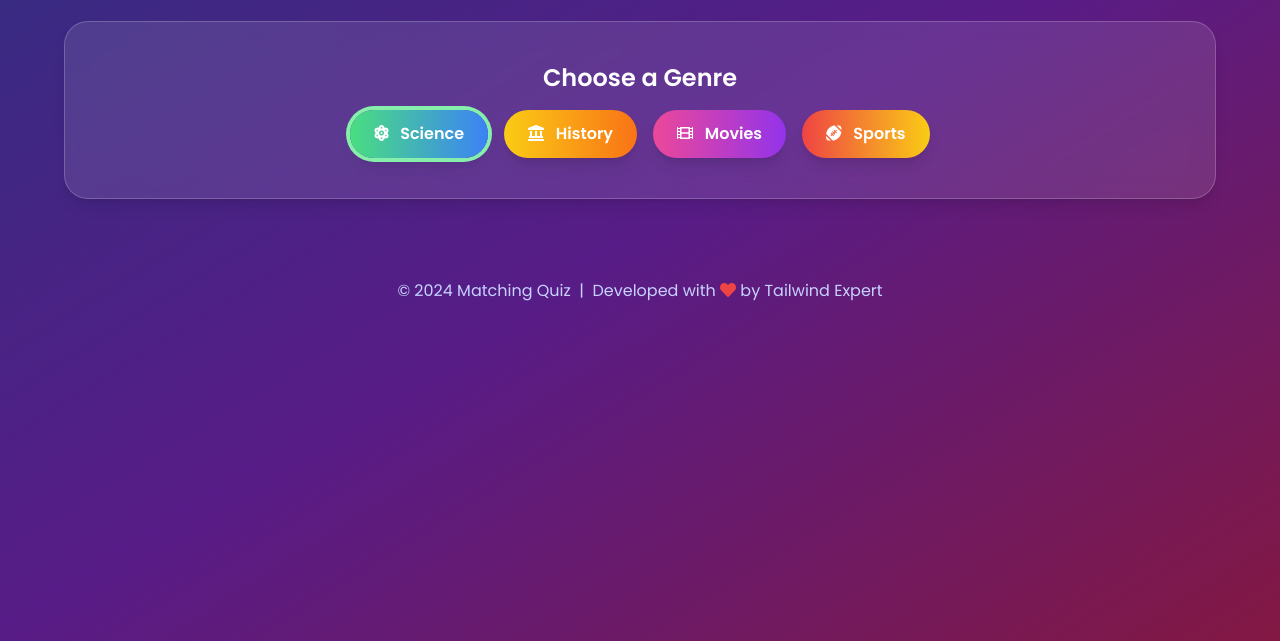
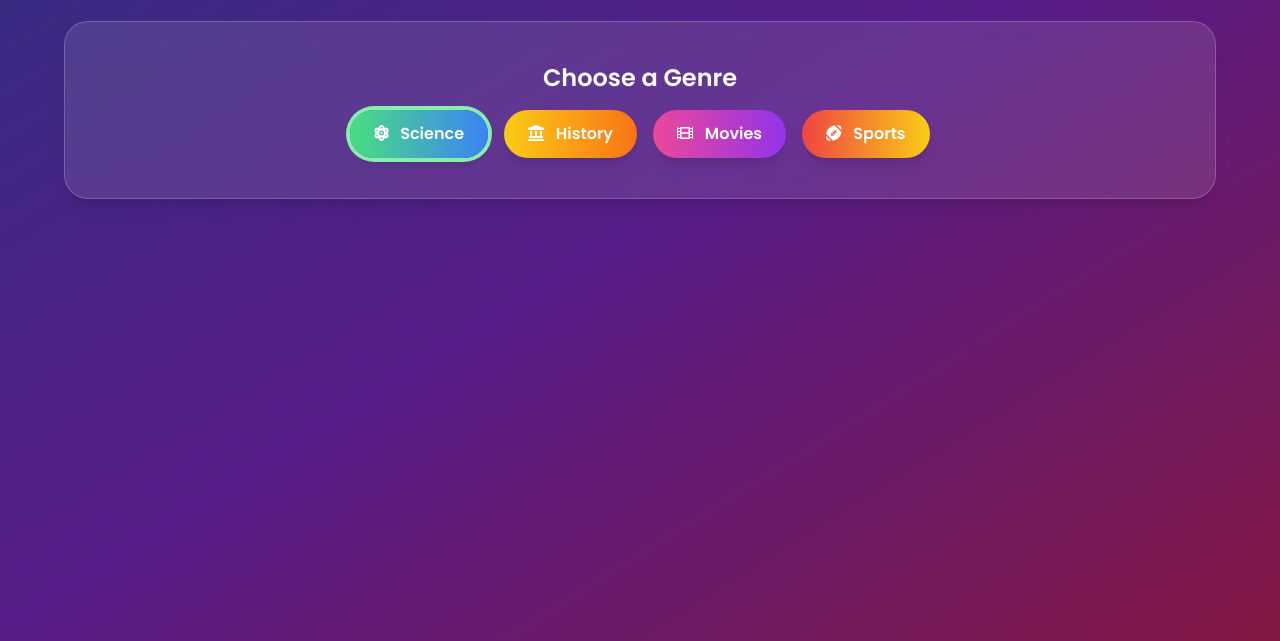
Before and after one commit to mohamedirfan2006/BRAINROT, a plain HTML site: page games/matching quiz.html in a window 1280 px wide. Shown: the part 159-800 px from the top of the page. Drawn offline with nearby package versions, Linux system fonts and the light colour scheme.

Commit message:
matching quiz.html

```diff
--- a/games/matching quiz.html
+++ b/games/matching quiz.html
@@ -140,14 +140,6 @@
       Play Again
     </button>
   </section>
-
-  <footer class="w-full max-w-6xl mt-12 mb-6 text-center text-indigo-200 select-none">
-    <p>
-      &copy; 2024 Matching Quiz &nbsp;|&nbsp; Developed with
-      <i class="fas fa-heart text-red-500"></i> by Tailwind Expert
-    </p>
-  </footer>
-
   <script>
     (() => {
       const genres = {
```
